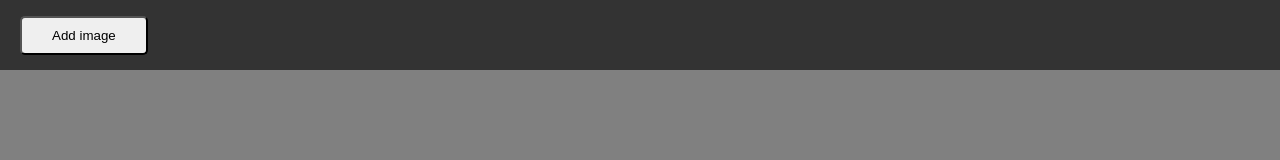
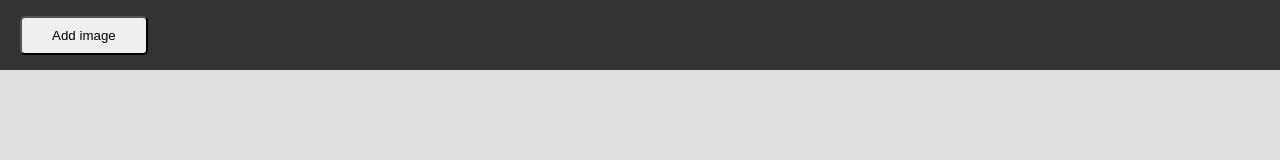
Before and after one commit to flopzinkle4238/js-photo-editor, a website: page index.html in a window 1280 px wide. Drawn offline with Linux system fonts and the light colour scheme.

Commit message:
Remove the content-container & put images in container

```diff
--- a/index.html
+++ b/index.html
@@ -11,9 +11,7 @@
       <input id="add-image-input" type="file" / >
       <button id="add-image-btn">Add image</button>
     </nav>
-    <div class="container">
-      <div class="content-container"></div>
-    </div>
+    <div class="container"></div>
     <script src="script.js"></script>
   </body>
 </html>
--- a/script.js
+++ b/script.js
@@ -1,7 +1,6 @@
 const addImageInput = document.getElementById("add-image-input");
 const addImageButton = document.getElementById("add-image-btn");
 const container = document.querySelector(".container");
-const contentContainer = document.querySelector(".content-container");
 
 let imageCount = 0;
 let currentCanvas = null;
@@ -19,7 +18,7 @@ addImageInput.addEventListener("change", (e) => {
     img.onload = () => {
       const myCanvas = createCanvas(`canvas-${imageCount++}`);
       drawImageOnCanvas(myCanvas, img);
-      contentContainer.appendChild(myCanvas);
+      container.appendChild(myCanvas);
       updateCanvasList();
       addEventOnCanvases();
     };
--- a/style.css
+++ b/style.css
@@ -50,12 +50,6 @@ body {
   scrollbar-width: 0;
 }
 
-.content-container {
-  min-width: 100%;
-  min-height: 100%;
-  background-color: gray;
-}
-
 .container::-webkit-scrollbar {
   display: none;
 }
```
